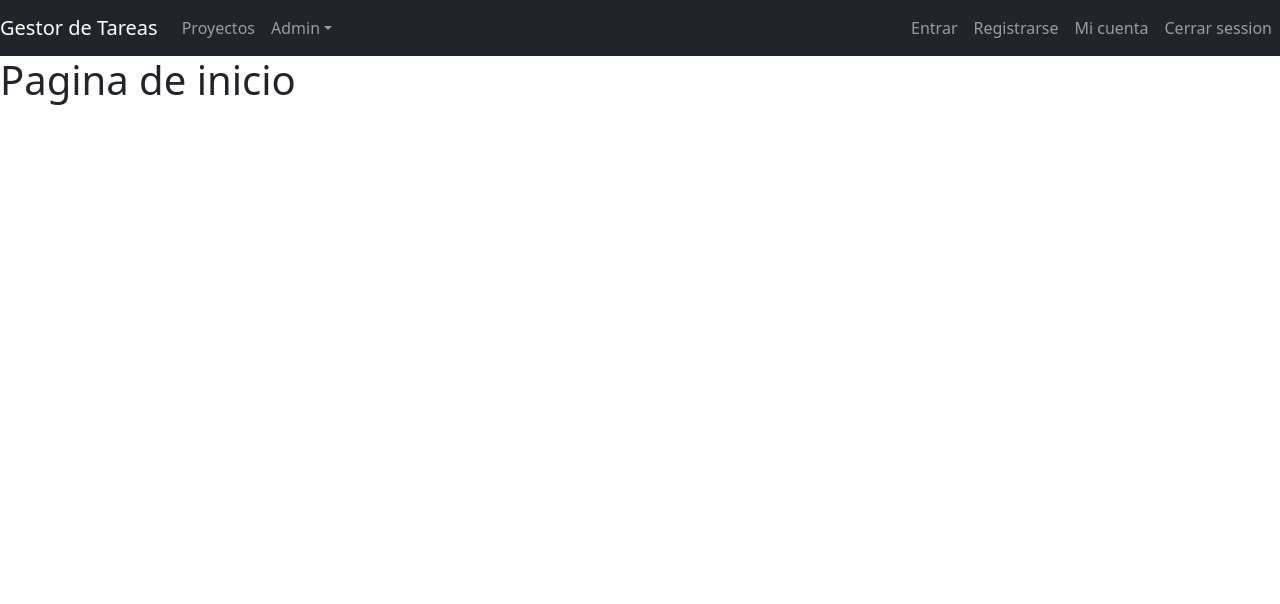
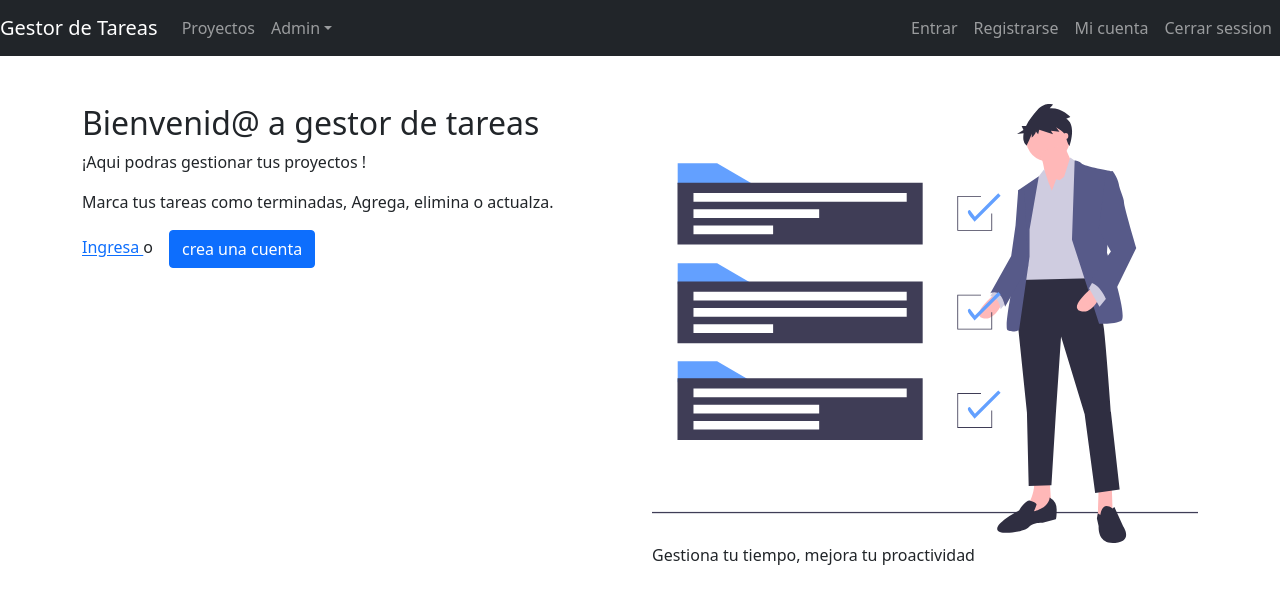
Before and after one commit to juniorfrey/mern-client, a React (Create React App) app: page / in a window 1280 px wide. Shown: the top 604 px of the page. Built offline with nearby package versions, Linux system fonts and the light colour scheme.

Commit message:
Se agrego maquetación para la pagina de inicio

```diff
--- a/src/pages/HomePage.js
+++ b/src/pages/HomePage.js
@@ -1,7 +1,30 @@
+import { Container, Row, Col, Button } from "react-bootstrap";
+import { Link } from "react-router-dom";
+import routes from "../helpers/routes";
 export default function HomePage() {
-    return (
-        <div>
-            <h1>Pagina de inicio</h1>
-        </div>
-    )
+  return (
+    <Container>
+      <Row className="mt-5">
+        <Col xs={{ span: 12 }} md={{ span: 6 }} className="mb-5">
+          <h2>Bienvenid@ a gestor de tareas</h2>
+          <p>¡Aqui podras gestionar tus proyectos !</p>
+          <p>Marca tus tareas como terminadas, Agrega, elimina o actualza.</p>
+          <div>
+            <Link to={routes.login}> Ingresa </Link> o
+            <Button as={Link} to={routes.registro} className="ms-3">
+              crea una cuenta
+            </Button>
+          </div>
+        </Col>
+        <Col>
+          <img
+            src="/img/task-manager.svg"
+            alt="gestor de tarea"
+            className="img-fluid"
+          />
+          <p>Gestiona tu tiempo, mejora tu proactividad</p>
+        </Col>
+      </Row>
+    </Container>
+  );
 }
--- a/src/pages/NotFounfdPage.js
+++ b/src/pages/NotFounfdPage.js
@@ -5,8 +5,8 @@ export default function NotFounfdPage() {
 
     return (
       <Container>
-        <Row>
-          <Col  md={{ span: 6, offset: 3 }} className='text-center mt-5'>
+        <Row className='mt-5'>
+          <Col  md={{ span: 6, offset: 3 }} className='text-center'>
                 <img
                 style={{ width: "100%" }}
                 src="/img/404-not-found.svg"
```
